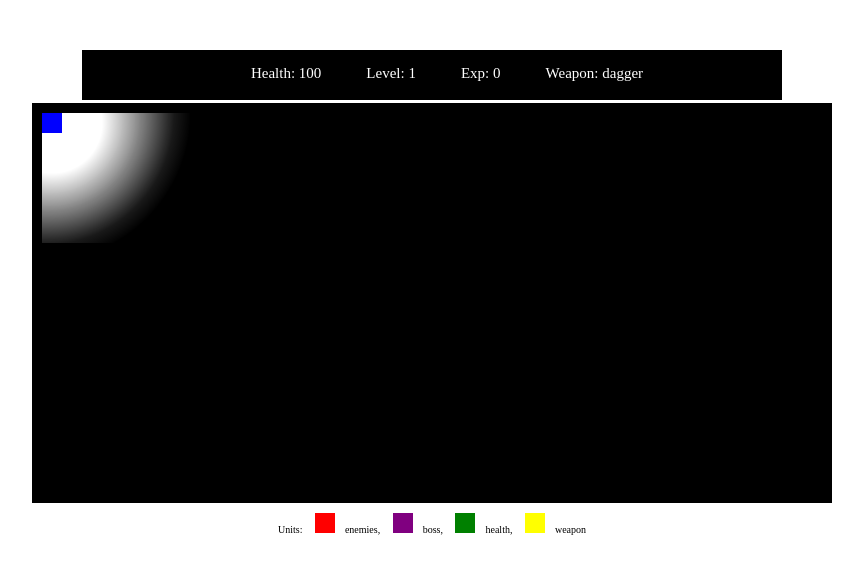
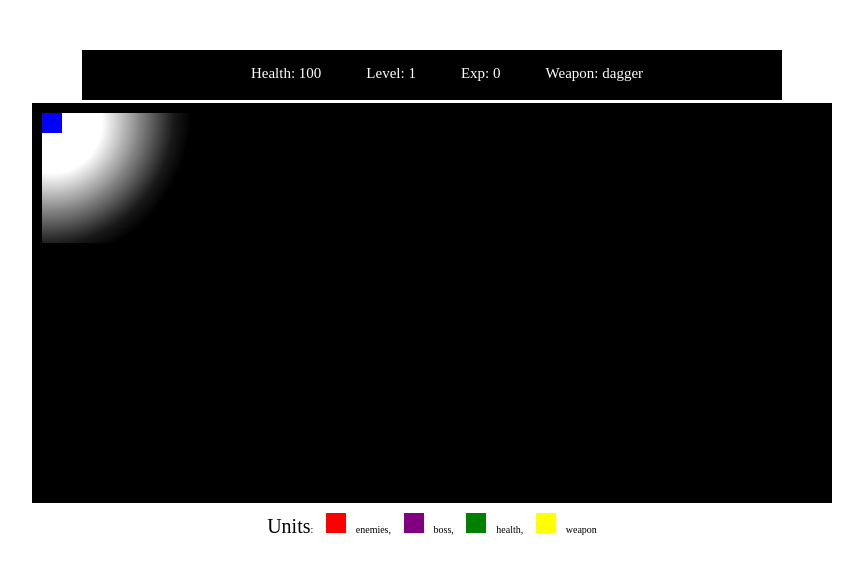
Before and after one commit to felromo/FCC-RogueDungeonCrawler-Zipline, a React app: page / in a window 1280 px wide. Shown: the whole page, without its empty margins (208-1071 px from the left). Built offline with nearby package versions, Linux system fonts and the light colour scheme; some packages are replaced by stand-ins of ours.

Commit message:
bigger key map font

```diff
--- a/src/components/app.js
+++ b/src/components/app.js
@@ -304,7 +304,7 @@ export default class App extends Component {
           game_over={this.state.game_over}
         />
         <div className="unit-keys">
-          Units: <div className="key key-enemy"></div>enemies, <div className="key key-boss"></div>boss, <div className="key key-health"></div>health, <div className="key key-weapon"></div>weapon
+          <span>Units</span>: <div className="key key-enemy"></div>enemies, <div className="key key-boss"></div>boss, <div className="key key-health"></div>health, <div className="key key-weapon"></div>weapon
         </div>
       </div>
     );
--- a/styles/_unit-keys.scss
+++ b/styles/_unit-keys.scss
@@ -1,6 +1,9 @@
 .unit-keys {
   margin-top: 1em;
   text-align: center;
+  span {
+    font-size: 2em;
+  }
 }
 
 .key {
```
